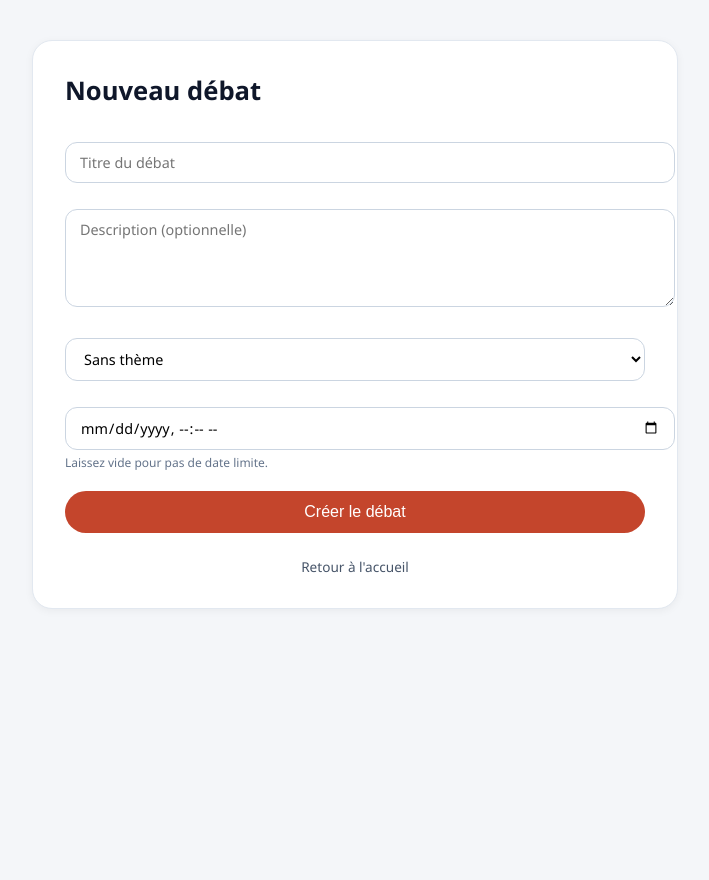
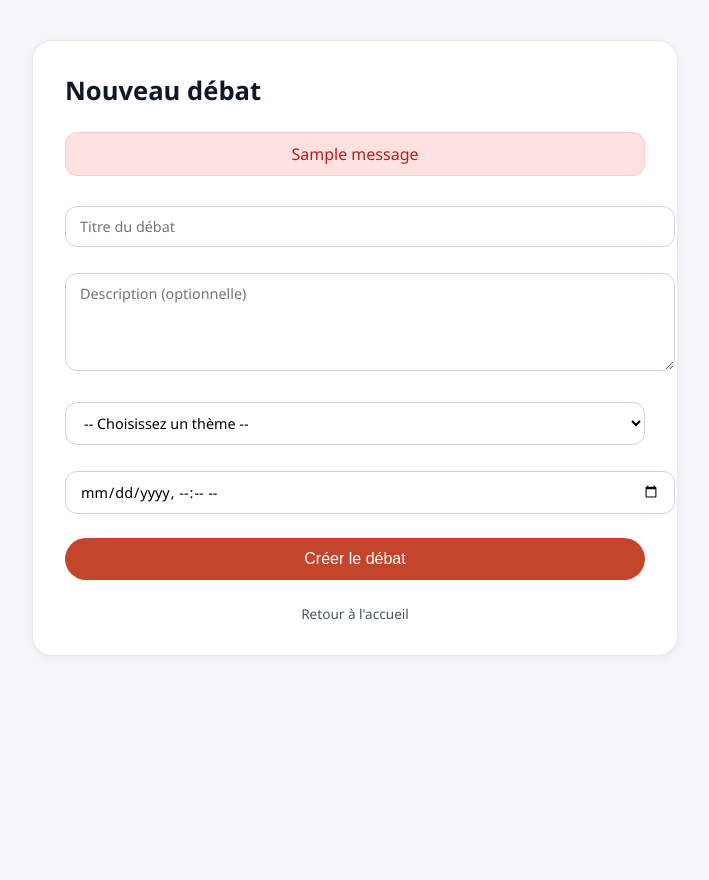
Before and after one commit to nadineiyapri/plateforme_de_d-liberation, a Flask app: page /creer_debat in a window 1280 px wide. Shown: the whole page, without its empty margins (285-994 px from the left). Run offline with Flask 3, Linux system fonts and the light colour scheme; a user stored in the database is signed in; tables that the repository leaves empty hold one stand-in row (values such as "Sample post"); one stand-in notice (Sample message) is shown.

Commit message:
version sprint3 creer_debat.html

```diff
--- a/templates/creer_debat.html
+++ b/templates/creer_debat.html
@@ -5,7 +5,7 @@
     <title>Créer un débat - UVoice</title>
     <style>
         body {
-            font-family: 'Segoe UI', Roboto, system-ui, sans-serif;
+            font-family: 'Segoe UI', Roboto, sans-serif;
             background: #f4f6f9;
             margin: 0;
             padding: 40px;
@@ -68,34 +68,37 @@
         a:hover {
             color: #c4452c;
         }
-        hr {
-            margin: 20px 0;
-            border: 0;
-            height: 1px;
-            background: #e2e8f0;
-        }
-        .info-note {
-            font-size: 0.75rem;
-            color: #64748b;
-            margin-top: -12px;
-            margin-bottom: 12px;
+        .flash-message {
+            background: #fee2e2;
+            color: #b91c1c;
+            padding: 10px 16px;
+            border-radius: 12px;
+            margin-bottom: 20px;
+            text-align: center;
+            border: 1px solid #fecaca;
         }
     </style>
 </head>
 <body>
 <div class="container">
     <h2>Nouveau débat</h2>
+
+    {% with messages = get_flashed_messages(with_categories=true) %}
+        {% for category, message in messages %}
+            <div class="flash-message">{{ message }}</div>
+        {% endfor %}
+    {% endwith %}
+
     <form method="POST">
         <input type="text" name="titre" placeholder="Titre du débat" required>
         <textarea name="description" placeholder="Description (optionnelle)" rows="4"></textarea>
-        <select name="id_theme">
-            <option value="">Sans thème</option>
+        <select name="id_theme" required>
+            <option value="">-- Choisissez un thème --</option>
             {% for t in themes %}
             <option value="{{ t.id_theme }}">{{ t.nom_theme }}</option>
             {% endfor %}
         </select>
         <input type="datetime-local" name="date_limite">
-        <div class="info-note">Laissez vide pour pas de date limite.</div>
         <button type="submit">Créer le débat</button>
     </form>
     <a href="{{ url_for('accueil') }}">Retour à l'accueil</a>
```
